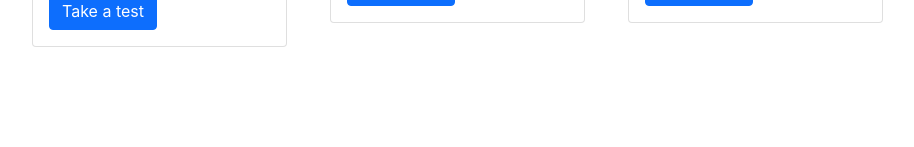
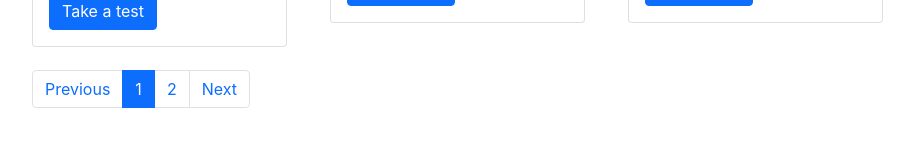
Before and after one commit to artginzburg-learning/prodent-test-app, a React (Create React App) app: page / in a window 1280 px wide. Shown: the part 913-1060 px from the top of the page, without its empty margins (80-994 px from the left). Before the commit the page ends 1028 px from the top, so only its background shows below. Built offline with nearby package versions, Linux system fonts and the light colour scheme; what holderjs would draw is missing.

Commit message:
implement pagination

```diff
--- a/src/App.js
+++ b/src/App.js
@@ -36,10 +36,14 @@ const questions = [
     title: 'Failed question',
     description: 'Failed question example',
   },
-  // {
-  //   title: 'Placeholder',
-  //   description: 'Descriptive placeholder.',
-  // },
+  {
+    title: 'Placeholder',
+    description: 'Descriptive placeholder.',
+  },
+  {
+    title: 'Just a question',
+    description: 'For visualising pagination.',
+  },
 ];
 
 export default function App() {
--- a/src/components/QuestionsList/QuestionsList.jsx
+++ b/src/components/QuestionsList/QuestionsList.jsx
@@ -1,10 +1,39 @@
-import { Container, Button } from 'react-bootstrap';
+import { Container, Button, Pagination } from 'react-bootstrap';
+
+import useLocalStorage from '../../hooks/useLocalStorage';
 
 import Question from './Question/Question';
 
 import './QuestionsList.scss';
 
+const questionsPerPage = 6;
+
 export default function QuestionsList({ questions }) {
+  const [currentPage, setCurrentPage] = useLocalStorage('currentPage', 1);
+
+  function handlePageClick(e) {
+    setCurrentPage(e.target.tabIndex);
+  }
+
+  const lastQuestionIndex = currentPage * questionsPerPage;
+  const firstQuestionIndex = lastQuestionIndex - questionsPerPage;
+  const currentQuestions = questions.slice(firstQuestionIndex, lastQuestionIndex);
+
+  const pageItems = [];
+  for (let number = 1; number <= Math.ceil(questions.length / questionsPerPage); number++) {
+    const isActive = number === currentPage;
+    pageItems.push(
+      <Pagination.Item
+        tabIndex={number}
+        key={number}
+        active={isActive}
+        onClick={isActive ? null : handlePageClick}
+      >
+        {number}
+      </Pagination.Item>,
+    );
+  }
+
   return (
     <Container as="section" className="questionslist">
       <Container
@@ -15,10 +44,19 @@ export default function QuestionsList({ questions }) {
         <h1 className="questionslist__title">Questions list</h1>
         <Button>Add new question</Button>
       </Container>
+
       <Container fluid className="d-flex align-items-start flex-wrap" style={{ gap: '43px' }}>
-        {questions.map((question, questionIndex) => (
+        {currentQuestions.map((question, questionIndex) => (
           <Question question={question} key={questionIndex} />
         ))}
+      </Container>
+
+      <Container style={{ marginTop: '23px' }} fluid>
+        <Pagination>
+          <Pagination.Prev>Previous</Pagination.Prev>
+          {pageItems}
+          <Pagination.Next>Next</Pagination.Next>
+        </Pagination>
       </Container>
     </Container>
   );
--- /dev/null
+++ b/src/hooks/useEventListener.js
@@ -0,0 +1,35 @@
+import { useRef, useEffect } from 'react';
+
+export default function useEventListener(eventName, handler, element = window) {
+  // Create a ref that stores handler
+  const savedHandler = useRef();
+
+  // Update ref.current value if handler changes.
+  // This allows our effect below to always get latest handler ...
+  // ... without us needing to pass it in effect deps array ...
+  // ... and potentially cause effect to re-run every render.
+  useEffect(() => {
+    savedHandler.current = handler;
+  }, [handler]);
+
+  useEffect(
+    () => {
+      // Make sure element supports addEventListener
+      // On
+      const isSupported = element && element.addEventListener;
+      if (!isSupported) return;
+
+      // Create event listener that calls handler function stored in ref
+      const eventListener = (event) => savedHandler.current(event);
+
+      // Add event listener
+      element.addEventListener(eventName, eventListener);
+
+      // Remove event listener on cleanup
+      return () => {
+        element.removeEventListener(eventName, eventListener);
+      };
+    },
+    [eventName, element] // Re-run if eventName or element changes
+  );
+}
--- /dev/null
+++ b/src/hooks/useLocalStorage.js
@@ -0,0 +1,36 @@
+import { useState, useCallback } from 'react';
+
+import useEventListener from './useEventListener';
+
+export default function useLocalStorage(key, initialValue) {
+  const [currentState, updateCurrentState] = useState(() => {
+    try {
+      const item = localStorage[key];
+      return item ? JSON.parse(item) : initialValue;
+    } catch (error) {
+      console.log(error);
+      return initialValue;
+    }
+  });
+
+  const setCurrentState = useCallback(
+    (value) => {
+      localStorage[key] = JSON.stringify(value);
+      updateCurrentState(value);
+    },
+    [key],
+  );
+
+  const localStorageChanged = useCallback(
+    (e) => {
+      if (e.key === key) {
+        updateCurrentState(e.newValue ? JSON.parse(e.newValue) : initialValue);
+      }
+    },
+    [key, initialValue],
+  );
+
+  useEventListener('storage', localStorageChanged);
+
+  return [currentState, setCurrentState];
+}
```
